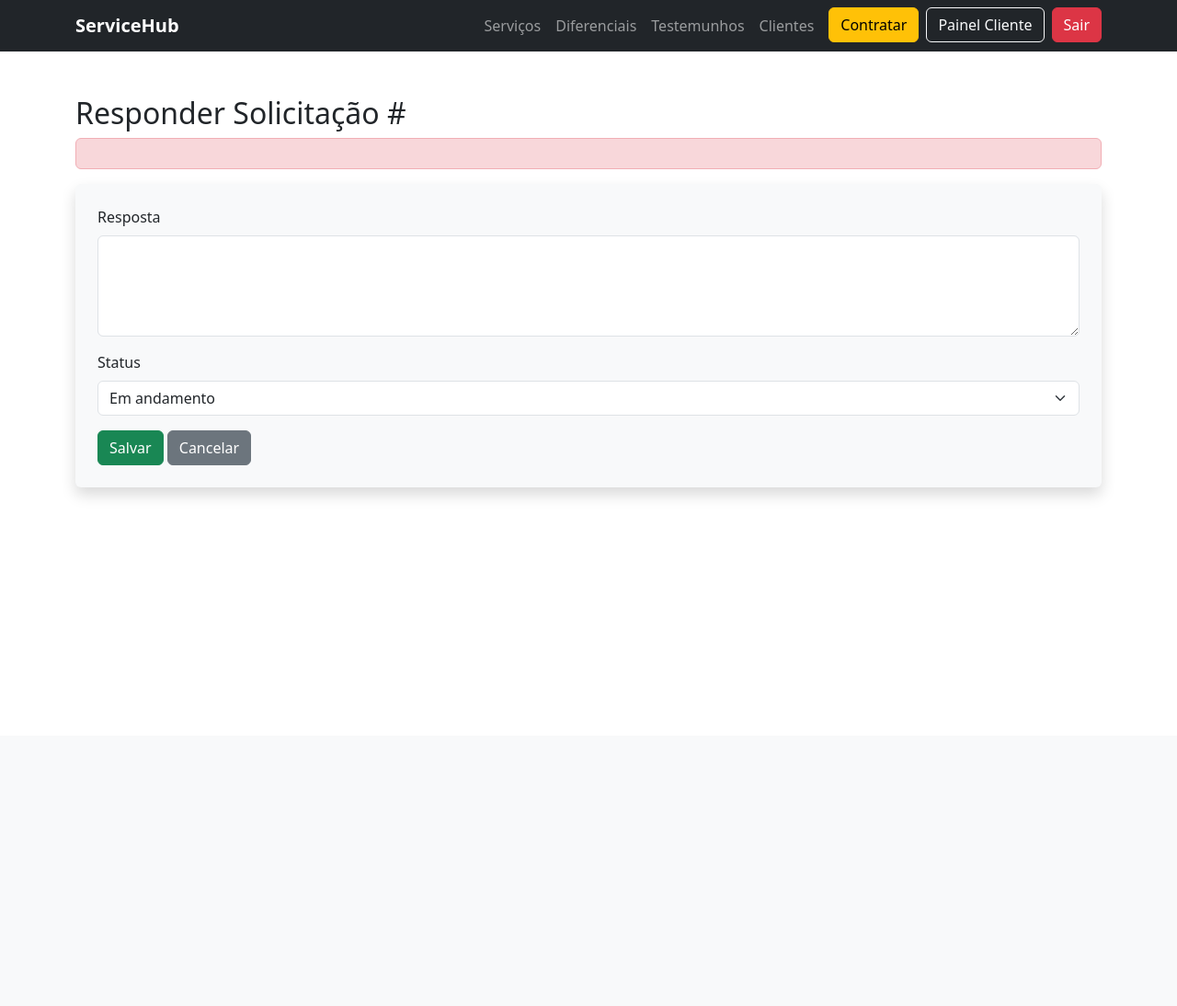
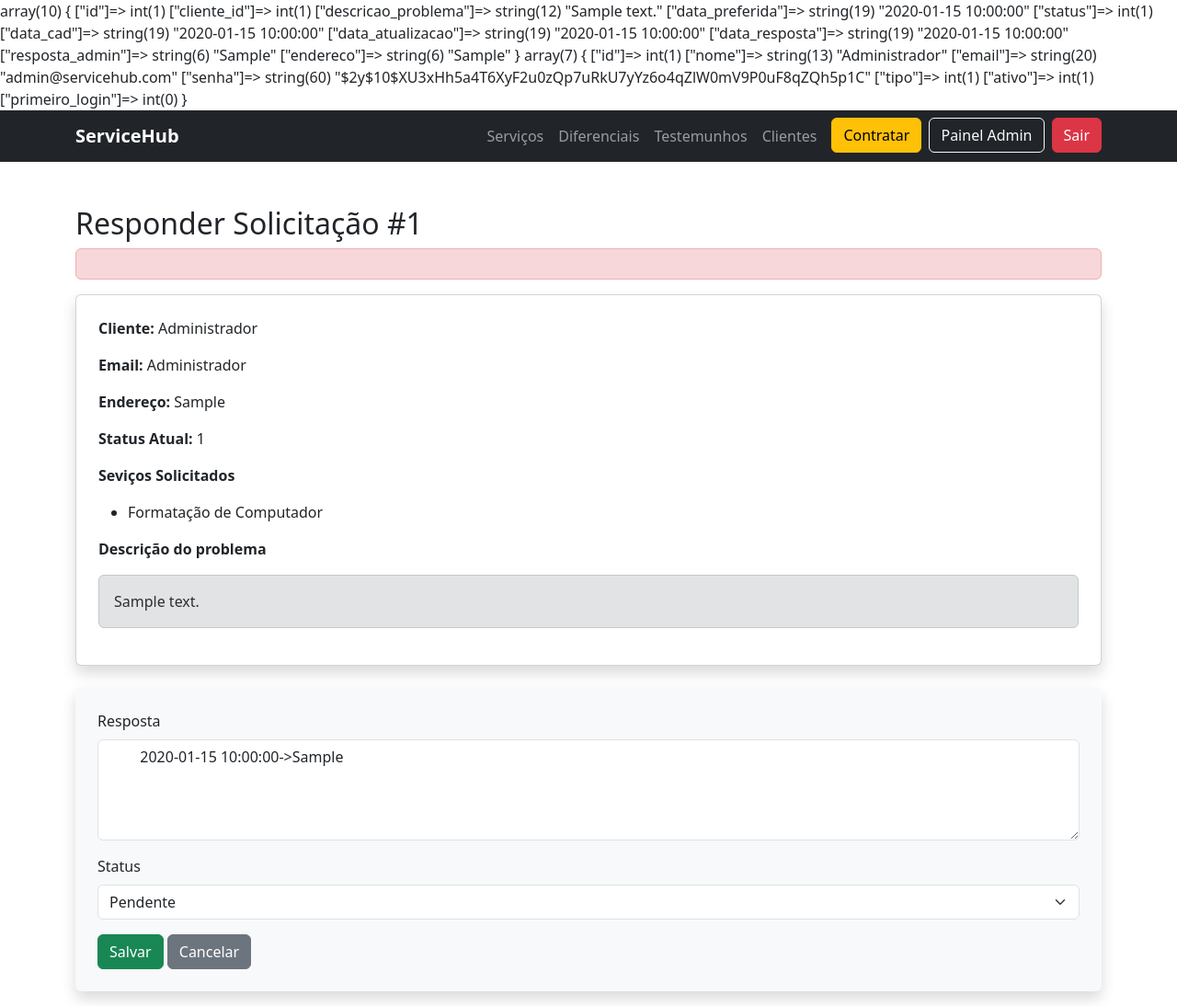
Before and after one commit to diogohenrique2124-beep/servicehub, a PHP site: page /admin_responder.php?id=1 in a window 1280 px wide. Shown: the whole page at 92% size. Before the commit the page ends 539 px from the top, so only its background shows below. Run offline with PHP 8.4, Linux system fonts and the light colour scheme; the visitor is signed in with stand-in values (Sample User, id 1); data comes from the database, SQL or seed files in the repository; tables that the repository leaves empty hold one stand-in row (values such as "Sample post").

Commit message:
Aula 05/05

```diff
--- a/admin_responder.php
+++ b/admin_responder.php
@@ -1,30 +1,78 @@
 <!-- conectar o arquivo header.php -->
 <?php
+session_start();
+require_once "class/Solicitacao.php";
+require_once "class/Cliente.php";
+require_once "class/Usuario.php";
+
+// verifica se quem está carregado a pagina tem direito ADM
+if(!isset($_SESSION['usuario_id']) || $_SESSION['tipo'] != 1){
+  header("location: login.php");
+  exit;
+}
+//
+$id = filter_input(INPUT_GET, "id", FILTER_VALIDATE_INT);
+$solicitacao = new Solicitacao();
+$solicitacao->buscarPorId($id);
+
+$cliente = new Cliente();
+$cliente->buscarPorId($solicitacao->getClienteId());
+
+$usuario = new Usuario();
+$usuario->buscarPorId($cliente->getUsuarioId());
+
 include "includes/header.php";
 include "includes/menu.php";
+
+if($_SERVER['REQUEST_METHOD']=== "POST"){
+  $resposta = filter_input(INPUT_POST, "resposta", FILTER_UNSAFE_RAW);
+  $status = filter_input(INPUT_POST, "status", FILTER_VALIDATE_INT);
+  if($solicitacao->responder($resposta, $status)){
+    header("location: admin_solicitacoes.php");
+  }
+}
 ?>
 
 
 <main class="container mt-5">
-  <h2>Responder Solicitação #</h2>
+  <h2>Responder Solicitação #<?=$solicitacao->getId()?></h2>
 
 
     <div class="alert alert-danger"></div>
 
+    <div class="card shadow p-4 mb-4">
+      <p><strong>Cliente: </strong><?= $usuario->getNome()?></p>
+      <p><strong>Email: </strong><?= $usuario->getNome()?></p>
+      <p><strong>Endereço: </strong><?= $solicitacao->getEndereco()?></p>
+      <p><strong>Status Atual: </strong><?= $solicitacao->getStatus() ?></p>
+      <p><strong>Seviços Solicitados</strong></p>
+
+      <ul>
+        <?php foreach($solicitacao->servicos as $servico):?>
+          <li><?= $servico['nome'] ?></li>
+          <?php endforeach?>
+      </ul>
+      <p><strong>Descrição do problema</strong></p>
+      <div class="alert alert-secondary"><?= $solicitacao->getDescricaoProblema()?></div>
+    </div>
 
   <form method="POST" class="bg-light p-4 shadow rounded">
 
     <div class="mb-3">
       <label class="form-label">Resposta</label>
-      <textarea name="resposta" class="form-control" rows="4" required></textarea>
+      <textarea name="resposta" class="form-control" rows="4" required>
+        <?= $solicitacao->getDataResposta().'->'.$solicitacao->getResposta()?>
+      </textarea>
     </div>
 
     <div class="mb-3">
       <label class="form-label">Status</label>
       <select name="status" class="form-select" required>
-        <option value="2">Em andamento</option>
-        <option value="3">Finalizada</option>
-        <option value="5">Recusada</option>
+        <option value="1" <?= $solicitacao->getStatus()==1?"selected":"" ?>>Pendente</option>
+        <option value="2" <?= $solicitacao->getStatus()==2?"selected":"" ?>>Em andamento</option>
+        <option value="3" <?= $solicitacao->getStatus()==3?"selected":"" ?>>Finalizada</option>
+        <option value="4" <?= $solicitacao->getStatus()==4?"selected":"" ?>>Cancelada</option>
+        <option value="5" <?= $solicitacao->getStatus()==5?"selected":"" ?>>Recusada</option>
       </select>
     </div>
 
--- a/admin_solicitacoes.php
+++ b/admin_solicitacoes.php
@@ -47,7 +47,7 @@ include "includes/menu.php";
           <td><?= $s['status'] ?></td>
           <td><?= date("d/m/Y H:i", strtotime($s["data_cad"])) ?></td>
           <td>
-            <a href="admin_responder.php?id=" class="btn btn-primary btn-sm">Responder</a>
+            <a href='admin_responder.php?id=<?= $s["id"]?>' class="btn btn-primary btn-sm">Responder</a>
           </td>
         </tr>
         <?php endforeach;?>
--- a/class/Cliente.php
+++ b/class/Cliente.php
@@ -41,7 +41,7 @@ private $pdo;
  // inserir --------------
  public function inserir():bool{
         $sql = "INSERT clientes (usuario_id, telefone, cpf)
-        values (:usuario_id, :telefone, :cpf)";
+        VALUES (:usuario_id, :telefone, :cpf)";
         $cmd = $this->pdo->prepare($sql);
         $cmd->bindValue(":usuario_id", $this->usuario_id, PDO::PARAM_INT);
         $cmd->bindValue(":telefone", $this->telefone);
@@ -70,7 +70,7 @@ private $pdo;
     }
  //listar -----------------
  public static function listar():array{
-        $cmd = obterPdo()->query("select * from clientes order by id desc");
+        $cmd = obterPdo()->query("SELECT * FROM clientes ORDER BY id DESC");
         return $cmd->fetchAll(PDO::FETCH_ASSOC);
     }
 
@@ -80,13 +80,13 @@ public function buscarPorId(int $id):bool{
         $cmd = obterPdo()->prepare($sql);
         $cmd->bindValue(":id", $id, PDO::PARAM_INT);
         $cmd->execute();
+
         if($cmd->rowCount() > 0){
             $dados = $cmd->fetch(PDO::FETCH_ASSOC);
-            var_dump($dados);
-            $this->id = ($dados['id']);
-            $this->usuario_id = ($dados['usuario_id']);
-            $this->telefone = ($dados['telefone']);
-            $this->cpf = ($dados['cpf']);
+            $this->id = $dados['id'];
+            $this->usuario_id = $dados['usuario_id'];
+            $this->telefone = $dados['telefone'];
+            $this->cpf = $dados['cpf'];
         return true;
         }
         return false;
@@ -95,17 +95,17 @@ public function buscarPorId(int $id):bool{
        //Buscar por usuario ------------------------
 public function buscarPorUsuario(int $usuario_id): bool {
 
-    $sql = "SELECT * FROM usuarios WHERE usuario_id = :usuario_id LIMIT 1";
+    $sql = "SELECT * FROM clientes WHERE usuario_id = :usuario_id LIMIT 1";
         $cmd = obterPdo()->prepare($sql);
         $cmd->bindValue(":usuario_id", $usuario_id, PDO::PARAM_INT);
         $cmd->execute();
         if($cmd->rowCount() > 0){
             $dados = $cmd->fetch(PDO::FETCH_ASSOC);
             var_dump($dados);
-            $this->id = ($dados['id']);
-            $this->usuario_id = ($dados['usuario_id']);
-            $this->telefone = ($dados['telefone']);
-            $this->cpf = ($dados['cpf']);
+            $this->id = $dados['id'];
+            $this->usuario_id = $dados['usuario_id'];
+            $this->telefone = $dados['telefone'];
+            $this->cpf = $dados['cpf'];
             return true;
         }
         return false;
--- a/class/ServicosSolicitacao.php
+++ b/class/ServicoSolicitacao.php
@@ -42,7 +42,7 @@ private $pdo;
     }
 
     //Listar Servicos Da Solicitacao
-     public function listarServicosDaSolicitacao(int $solicitacao_id): array{
+     public static function listarServicosDaSolicitacao(int $solicitacao_id): array{
         $sql = "SELECT se.*, ss.data_assoc
                 FROM servico_solicitacao ss
                 INNER JOIN servicos se ON se.id = ss.servico_id
--- a/class/Usuario.php
+++ b/class/Usuario.php
@@ -4,7 +4,7 @@ include_once "config/conexao.php";
 //declarae a classe
 class Usuario{
     //atributos
-    private $id=0;
+    private $id;
     private $nome;
     private $email;
     private $senha;
@@ -90,7 +90,8 @@ class Usuario{
 
     // inserir --------------
     public function inserir():bool{
-        $sql = "INSERT usuarios (nome, email, senha, tipo) values (:nome, :email, :senha, :tipo)";
+        $sql = "INSERT usuarios (nome, email, senha, tipo) values
+        (:nome, :email, :senha, :tipo)";
         $cmd = $this->pdo->prepare($sql);
         $cmd->bindValue(":nome", $this->nome);
         $cmd->bindValue(":email", $this->email);
@@ -100,7 +101,7 @@ class Usuario{
             $this->id = $this->pdo->lastInsertId();
             return true;
         }
-        return true;
+        return false;
     }
     //listar -----------------
     public static function listar():array{
@@ -109,7 +110,7 @@ class Usuario{
     }
 
     //Buscar por Email ------------------------
-    public function buscarPorEmail(int $email):bool{
+    public function buscarPorEmail(string $email):bool{
         $sql = "SELECT * FROM usuarios WHERE email = :email";
         $cmd = obterPdo()->prepare($sql);
         $cmd->bindValue(":email", $email);
@@ -117,13 +118,13 @@ class Usuario{
         if($cmd->rowCount() > 0){
             $dados = $cmd->fetch(PDO::FETCH_ASSOC);
             var_dump($dados);
-            $this->setId($dados['id']);
+            $this->id = $dados['id'];
             $this->setNome($dados['nome']);
             $this->setEmail($dados['email']);
             $this->setSenha($dados['senha']);
             $this->setTipo($dados['tipo']);
             $this->setAtivo($dados['ativo']);
-            $this->primeiro_login = ($dados['primeiro_login']);
+            $this->primeiro_login = $dados['primeiro_login'];
              return true;
         }
         return false;
@@ -138,13 +139,13 @@ class Usuario{
         if($cmd->rowCount() > 0){
             $dados = $cmd->fetch(PDO::FETCH_ASSOC);
             var_dump($dados);
-            $this->setId($dados['id']);
+            $this->id = $dados['id'];
             $this->setNome($dados['nome']);
             $this->setEmail($dados['email']);
             $this->setSenha($dados['senha']);
             $this->setTipo($dados['tipo']);
             $this->setAtivo($dados['ativo']);
-            $this->primeiro_login = ($dados['primeiro_login']);
+            $this->primeiro_login = $dados['primeiro_login'];
             return true;
         }
         return false;
@@ -156,7 +157,8 @@ class Usuario{
         if(!$this->id) return false;
         // var_dump($this->id);
         // die();
-        $sql = "UPDATE usuarios set nome = :nome, email= :email, tipo = :tipo, ativo = :ativo, primeiro_login = :primeiro_login WHERE id = :id";
+        $sql = "UPDATE usuarios set nome = :nome, email= :email, tipo = :tipo, ativo = :ativo,
+        primeiro_login = :primeiro_login WHERE id = :id";
         $cmd = $this->pdo->prepare($sql);
         $cmd->bindValue(":id", $this->id );
         $cmd->bindValue(":nome", $this->nome );
@@ -166,4 +168,26 @@ class Usuario{
         $cmd->bindValue(":primeiro_login", $this->primeiro_login, PDO::PARAM_BOOL);
         return $cmd->execute();
     }
+
+    // Atualizar senha
+    public function atualizarSenha(string $senhaHash):bool{
+        if(!$this->id) return false;
+
+        $sql = "UPDATE usuarios SET senha = :senha WHERE id = :id";
+        $cmd = $this->pdo->prepare($sql);
+        $cmd->bindValue(":senha", $senhaHash);
+        $cmd->bindValue(":id", $this->id, PDO::PARAM_INT);
+
+        return $cmd->execute();
+    }
+        // Excluir
+    public function excluir():bool{
+        if(!$this->id) return false;
+
+        $sql = "DELETE FROM usuarios WHERE id = :id";
+        $cmd = $this->pdo->prepare($sql);
+        $cmd->bindValue(":id", $this->id, PDO::PARAM_INT);
+
+        return $cmd->execute();
+    }
 }
--- a/class/solicitacao.php
+++ b/class/solicitacao.php
@@ -1,5 +1,6 @@
 <?php
 include_once "config/conexao.php";
+include_once "class/ServicoSolicitacao.php";
 
 class Solicitacao{
 private $id=0;
@@ -12,6 +13,7 @@ private $data_atualizacao;
 private $data_resposta;
 private $resposta_admin;
 private $endereco;
+public  $servicos = [];
 private $pdo;
 
  public function __construct()
@@ -74,11 +76,11 @@ private $pdo;
         $this->data_resposta = $data_resposta;
     }
 
-        public function getRespostaAdmin(){
+        public function getResposta(){
         return $this->resposta_admin;
     }
 
-    public function setRespostaAdmin(string $resposta_admin){
+    public function setResposta(string $resposta_admin){
         $this->resposta_admin = $resposta_admin;
     }
 
@@ -105,63 +107,94 @@ private $pdo;
             $this->id = $this->pdo->lastInsertId();
             return true;
         }
-        return true;
+        return false;
     }
 
     //listar -----------------
- public static function listar():array{
-        $cmd = obterPdo()->query("select * from solicitacoes order by id desc");
+  public static function listar(): array {
+          $sql = "SELECT s.id, s.status, s.data_cad,
+            u.nome AS cliente_nome,
+            u.email AS cliente_email,
+            GROUP_CONCAT(se.nome SEPARATOR ', ') AS servicos
+    FROM solicitacoes s
+    INNER JOIN clientes c ON c.id = s.cliente_id
+    INNER JOIN usuarios u ON u.id = c.usuario_id
+    INNER JOIN servico_solicitacao ss ON ss.solicitacao_id = s.id
+    INNER JOIN servicos se ON se.id = ss.servico_id
+    GROUP BY s.id, s.status, s.data_cad, u.nome, u.email
+    ORDER BY s.data_cad DESC";
+
+        $cmd = obterPdo()->query($sql);
         return $cmd->fetchAll(PDO::FETCH_ASSOC);
     }
 
+
     //listar Cliente-----------------
- public static function listarPorCliente(int $cliente_id): array{
-        $cmd = obterPdo()->query("select * from clientes_id order by id desc");
+  public static function listarPorCliente(int $cliente_id): array {
+        $sql = "SELECT * FROM solicitacoes WHERE cliente_id = :cliente_id ORDER BY data_cad DESC";
+        $cmd = obterPdo()->prepare($sql);
+        $cmd->bindValue(":cliente_id", $cliente_id, PDO::PARAM_INT);
+        $cmd->execute();
         return $cmd->fetchAll(PDO::FETCH_ASSOC);
     }
 
 //Buscar por id ------------------------
-public function buscarPorId(int $id):array{
+public function buscarPorId(int $id):bool{
         $sql = "SELECT * FROM solicitacoes WHERE id = :id";
         $cmd = obterPdo()->prepare($sql);
-        $cmd->bindValue(":id", $id);
+        $cmd->bindValue(":id", $id, PDO::PARAM_INT);
         $cmd->execute();
         if($cmd->rowCount() > 0){
             $dados = $cmd->fetch(PDO::FETCH_ASSOC);
             var_dump($dados);
             $this->id = ($dados['id']);
-            $this->setClienteId($dados['cliente_id']);
-            $this->setDescricaoProblema($dados['descricao_problema']);
-            $this->setDataPreferida($dados['data_preferida']);
-            $this->setStatus($dados['status']);
-            $this->setDataCad($dados['data_cad']);
-            $this->setDataAtualizacao($dados['data_atualizacao']);
-            $this->setDataResposta($dados['data_resposta']);
-            $this->setRespostaAdmin($dados['resposta_admin']);
-            $this->getEndereco($dados['endereco']);
+            $this->cliente_id = $dados['cliente_id'];
+            $this->descricao_problema = $dados['descricao_problema'];
+            $this->data_preferida = $dados['data_preferida'];
+            $this->status = $dados['status'];
+            $this->data_cad = $dados['data_cad'];
+            $this->data_resposta = $dados['data_resposta'];
+            $this->resposta_admin = $dados['resposta_admin'];
+            $this->endereco = $dados['endereco'];
+            $this->servicos = ServicoSolicitacao::listarServicosDaSolicitacao($dados["id"]);
+        return true;
         }
-        return [];
-    }
+        return false;
+}
 
     //Responder
     public function responder(string $resposta, int $status): bool{
 
-         if(!$this->$resposta) return false;
-        $sql = "UPDATE solicitacoes set resposta = :resposta";
+
+        $sql = "UPDATE solicitacoes
+                SET resposta_admin = :resposta,
+                    status = :status,
+                    data_resposta = NOW(),
+                    data_atualizacao = NOW()
+                WHERE id = :id";
+
         $cmd = $this->pdo->prepare($sql);
-        $cmd->bindValue(":resposta", $this->$resposta );
+        $cmd->bindValue(":resposta", $resposta);
+        $cmd->bindValue(":status", $status, PDO::PARAM_INT);
+        $cmd->bindValue(":id", $this->id, PDO::PARAM_INT);
+
         return $cmd->execute();
     }
 
 
 //Atualizar Status-------------------
-     public function atualizarStatus($status):bool{
+      public function atualizarStatus(int $status): bool {
+        if (!$this->id) return false;
 
-        if(!$this->status) return false;
-        $sql = "UPDATE solicitacoes set status = :status";
+        $sql = "UPDATE solicitacoes
+                SET status = :status,
+                    data_atualizacao = NOW()
+                WHERE id = :id";
+
         $cmd = $this->pdo->prepare($sql);
-        $cmd->bindValue(":status", $this->status);
+        $cmd->bindValue(":status", $status, PDO::PARAM_INT);
+        $cmd->bindValue(":id", $this->id, PDO::PARAM_INT);
+
         return $cmd->execute();
     }
-
 }
--- a/cliente_detalhes.php
+++ b/cliente_detalhes.php
@@ -18,7 +18,7 @@ include "includes/menu.php";
 
 
     <div class="alert alert-info">
-      <strong >Resposta do Admin:</strong><br>
+      <strong>Resposta do Admin:</strong><br>
 
     </div>
 
@@ -29,5 +29,5 @@ include "includes/menu.php";
 </main>
 
 <?php
-include "includes/footer.php";
+include "include/footer.php";
 ?>
--- a/processa_contrato.php
+++ b/processa_contrato.php
@@ -92,7 +92,6 @@ try {
     $usuarioBanco = new Usuario();
     if ($usuarioBanco->buscarPorEmail($email)==false){
         // se retornou falso é por que não tem usuário com este email no banco
-        // então gravamos!!!!!!!!!!!!
         $usuario = new Usuario();
         $usuario->setNome($nome);
         $usuario->setEmail($email);
```
Also changed, not shown: class/Servico.php (+26 -19 lines).
